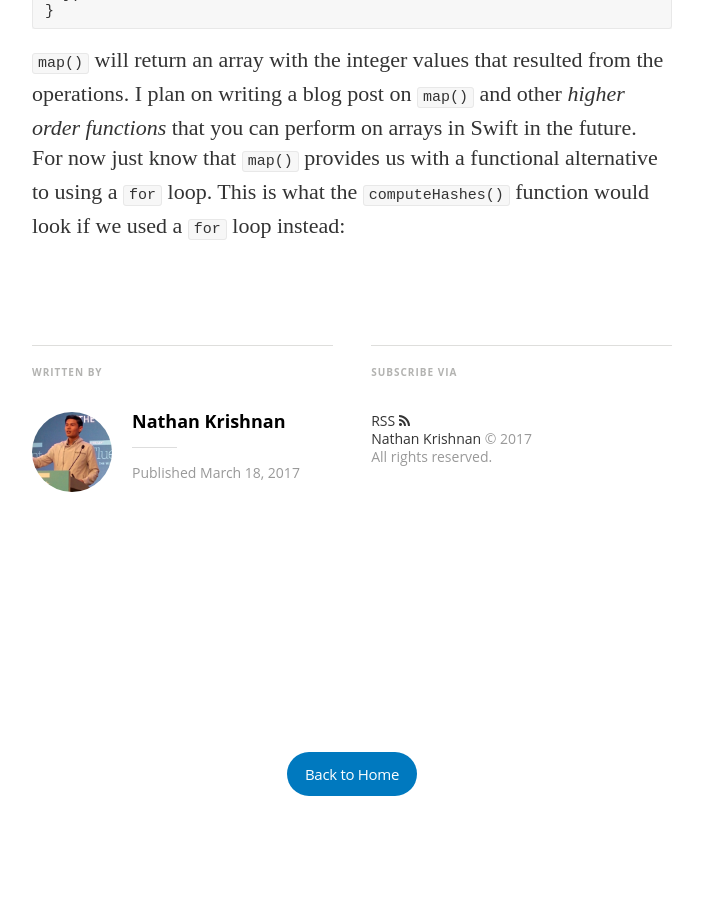
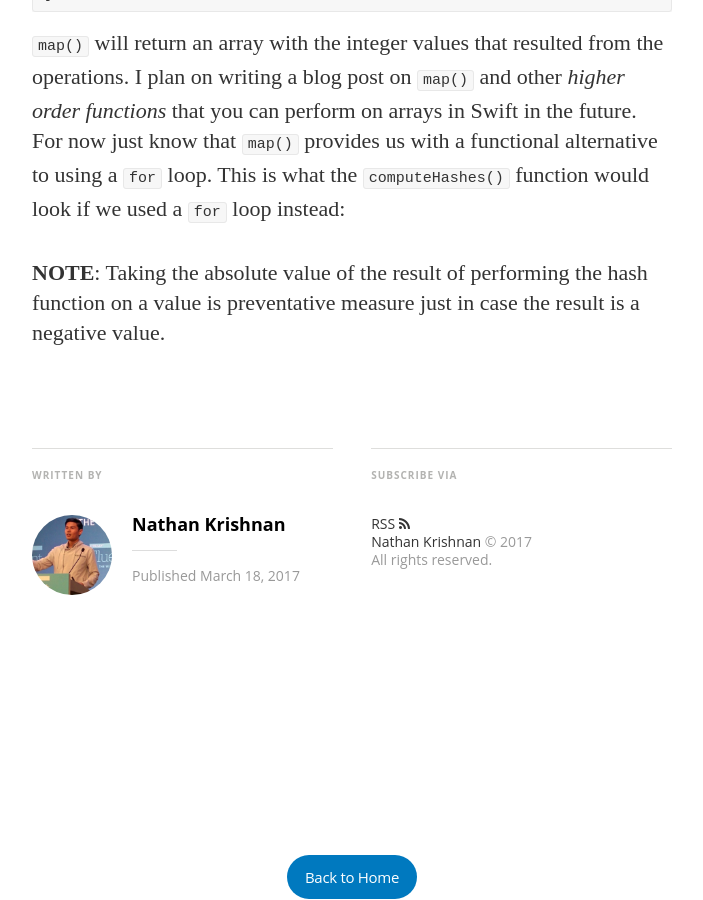
Before and after one commit to nathankrishnan/nathankrishnan.github.io, a Jekyll site: the page built from _posts/2017-03-18-bloomfilter.md, in a window 1280 px wide and 900 px high, scrolled down 6071 px. Shown: the whole window, without its empty margins (288-991 px from the left). Built offline with Jekyll 4.4.1, drawn with Linux system fonts in a browser that asks for light colours; nearby versions of some CDN libraries; some web fonts are replaced; comment, search, counter and statistics services are not loaded.

Commit message:
Update 2017-03-18-bloomfilter.md

````diff
--- a/_posts/2017-03-18-bloomfilter.md
+++ b/_posts/2017-03-18-bloomfilter.md
@@ -77,7 +77,6 @@ public class BloomFilter<T> {
     public func insert(_ element: T) {}
 
     public func query(_ value: T) -> Bool {}
-    }
 
     public func isEmpty() {}
 }
@@ -122,3 +121,5 @@ private func computeHashes(_ value: T) -> [Int] {
 ```
 
 ```map()``` will return an array with the integer values that resulted from the operations.  I plan on writing a blog post on ```map()``` and other *higher order functions* that you can perform on arrays in Swift in the future.  For now just know that ```map()``` provides us with a functional alternative to using a ```for``` loop.  This is what the ```computeHashes()``` function would look if we used a ```for``` loop instead:
+
+**NOTE**: Taking the absolute value of the result of performing the hash function on a value is preventative measure just in case the result is a negative value.
````
